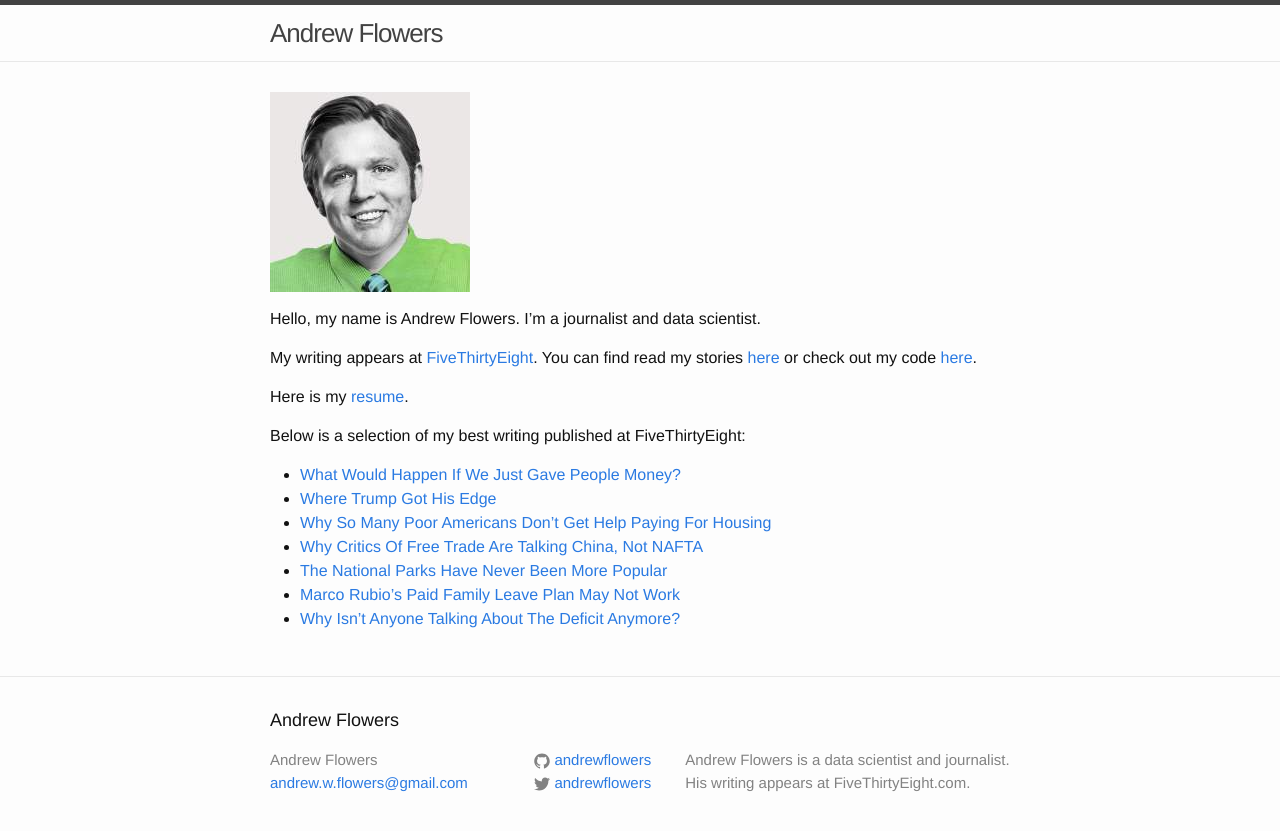
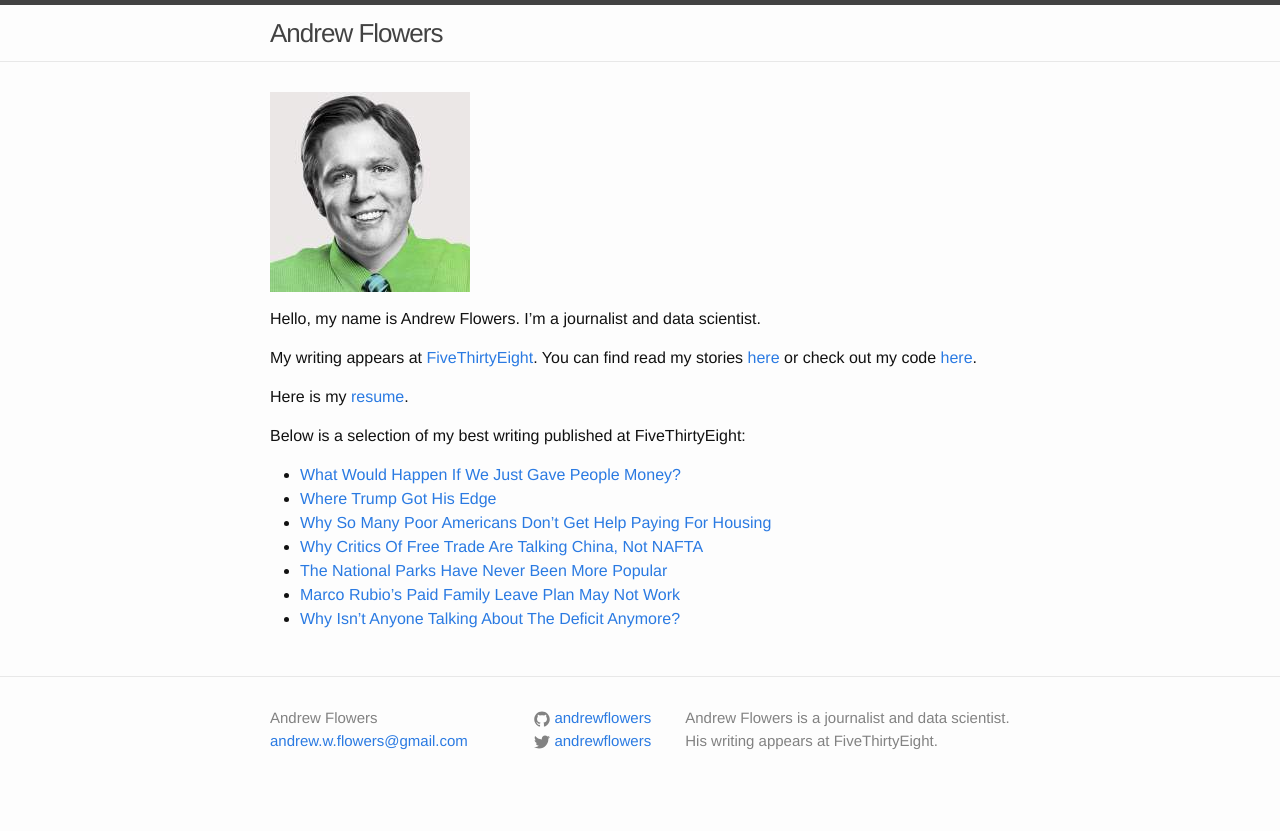
Before and after one commit to andrewflowers/andrewflowers.github.io, a Jekyll site: the page built from index.md, in a window 1280 px wide. Shown: the top 831 px of the page. Built offline with Jekyll 4.4.1, drawn with Linux system fonts in a browser that asks for light colours.

Commit message:
small fixes

```diff
--- a/_config.yml
+++ b/_config.yml
@@ -8,7 +8,7 @@
 # Site settings
 title: Andrew Flowers
 email: andrew.w.flowers@gmail.com
-description: Andrew Flowers is a data scientist and journalist. His writing appears at FiveThirtyEight.com.
+description: Andrew Flowers is a journalist and data scientist. His writing appears at FiveThirtyEight.
 # this means to ignore newlines until "baseurl:"
 
 baseurl: "" # the subpath of your site, e.g. /blog
--- a/_includes/footer.html
+++ b/_includes/footer.html
@@ -1,8 +1,6 @@
 <footer class="site-footer">
 
   <div class="wrapper">
-
-    <h2 class="footer-heading">{{ site.title }}</h2>
 
     <div class="footer-col-wrapper">
       <div class="footer-col footer-col-1">
--- a/index.html
+++ /dev/null
@@ -1,5 +0,0 @@
----
-layout: default
----
-
-{% include home.md %}
```
Also changed, not shown: _includes/home.md (+1 -2 lines), 1 other file.
